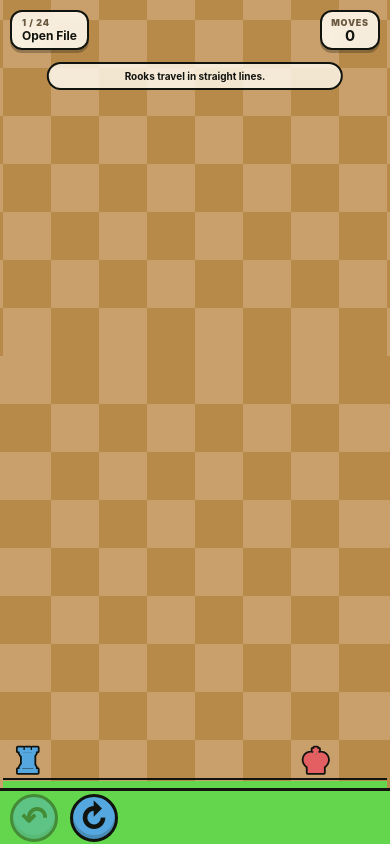
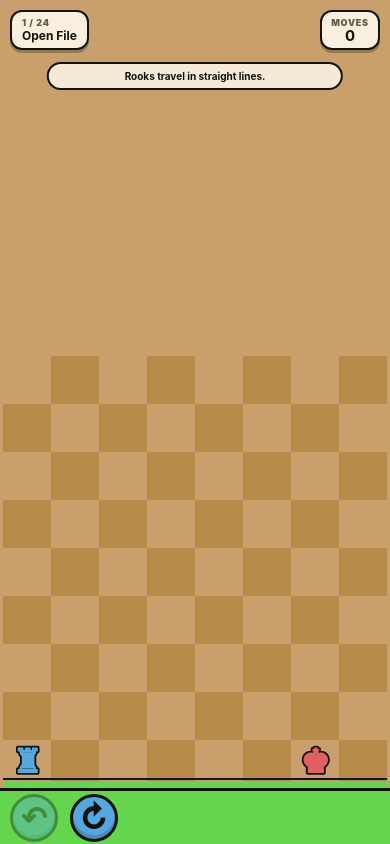
Before and after one commit to Altanshagai12/usion-gravity-gambit, a website: page index.html in a window 390 px wide. Drawn offline with Linux system fonts and the light colour scheme.

Commit message:
Fix mobile board layout and rebalance campaign

```diff
--- a/app.js
+++ b/app.js
@@ -80,7 +80,7 @@
     document.getElementById('levelNumber').textContent = `${levelIndex + 1} / ${levels.length}`;
     document.getElementById('moveCount').textContent = state?.moves || 0;
     document.getElementById('levelTitle').textContent = language === 'mn' ? `Үе ${levelIndex + 1}` : levels[levelIndex].title;
-    document.getElementById('levelHint').textContent = language === 'mn' ? hintsMn[levelIndex] : levels[levelIndex].hint;
+    document.getElementById('levelHint').textContent = language === 'mn' ? hintsMn[levels[levelIndex].hintIndex ?? levelIndex] : levels[levelIndex].hint;
     undoButton.disabled = history.length === 0 || animating;
   }
 
@@ -113,8 +113,8 @@
       context.fillStyle = move.capture ? 'rgba(227,95,98,.58)' : 'rgba(104,74,37,.46)';
       context.beginPath(); context.arc((move.to[0] + .5) * cellSize, (move.to[1] + .5) * cellSize, cellSize * .22, 0, Math.PI * 2); context.fill();
     }
-    if (boardState.kingAlive) drawPiece('king', level.king[0], level.king[1], colors.red, false);
-    boardState.pieces.forEach((piece) => drawPiece(piece.type, piece.x, piece.y, colors.blue, piece.id === selectedId));
+    if (boardState.kingAlive) drawPiece('king', level.king[0], level.king[1], colors.red);
+    boardState.pieces.forEach((piece) => drawPiece(piece.type, piece.x, piece.y, colors.blue));
     context.fillStyle = colors.green;
     context.strokeStyle = colors.ink;
     context.lineWidth = Math.max(2, cellSize * .045);
@@ -139,17 +139,13 @@
     context.beginPath(); context.roundRect((x + .5) * cellSize - width / 2, (y + .91) * cellSize, width, cellSize * .14, cellSize * .09); context.fill(); context.stroke();
   }
 
-  function drawPiece(type, x, y, color, selected) {
+  function drawPiece(type, x, y, color) {
     const size = cellSize * .69;
     context.font = `900 ${size}px Georgia, serif`;
     context.textAlign = 'center'; context.textBaseline = 'middle'; context.lineJoin = 'round';
     context.lineWidth = Math.max(3, cellSize * .075); context.strokeStyle = colors.ink; context.fillStyle = color;
     context.strokeText(symbols[type], (x + .5) * cellSize, (y + .49) * cellSize);
     context.fillText(symbols[type], (x + .5) * cellSize, (y + .49) * cellSize);
-    if (selected) {
-      context.strokeStyle = colors.green; context.lineWidth = Math.max(3, cellSize * .06);
-      context.strokeRect(x * cellSize + 4, y * cellSize + 4, cellSize - 8, cellSize - 8);
-    }
   }
 
   function interpolate(from, to, amount) {
--- a/index.html
+++ b/index.html
@@ -7,7 +7,7 @@
   <title>Gravity Gambit</title>
   <link rel="icon" href="profile-icon-v1.png" type="image/png">
   <link rel="apple-touch-icon" href="profile-icon-v1.png">
-  <link rel="stylesheet" href="styles.css?v=2.1.0">
+  <link rel="stylesheet" href="styles.css?v=2.2.0">
   <script async src="https://usions.com/usion-sdk.js"></script>
 </head>
 <body>
@@ -36,8 +36,8 @@
     </div>
   </div>
 
-  <script src="game-core.js?v=2.1.0"></script>
-  <script src="levels.js?v=2.1.0"></script>
-  <script src="app.js?v=2.1.0"></script>
+  <script src="game-core.js?v=2.2.0"></script>
+  <script src="levels.js?v=2.2.0"></script>
+  <script src="app.js?v=2.2.0"></script>
 </body>
 </html>
--- a/levels.js
+++ b/levels.js
@@ -9,7 +9,7 @@
     title, hint, pieces, king, walls, platforms, width: 8, height: 9,
   });
 
-  return [
+  const campaign = [
     L('Open File', 'Rooks travel in straight lines.', [{ type: 'rook', x: 0, y: 8 }], [6, 8]),
     L('Clean Diagonal', 'Bishops stay on their color.', [{ type: 'bishop', x: 0, y: 8 }], [4, 4]),
     L('The Jump', 'Knights leap over solid blocks.', [{ type: 'knight', x: 1, y: 8 }], [2, 6], [[1, 7], [2, 7], [3, 7]]),
@@ -22,52 +22,64 @@
     ], [5, 2], [[7, 3], [6, 5], [0, 6], [7, 2], [1, 6]]),
     L('Hook and Ladder', 'The rook opens the knight route.', [
       { id: 'knight', type: 'knight', x: 5, y: 7 }, { id: 'rook', type: 'rook', x: 0, y: 6 },
-    ], [7, 5], [[4, 6], [4, 3], [3, 6], [4, 4], [6, 3], [5, 3], [6, 5]], [[5, 3], [5, 4]]),
+    ], [7, 5], [[4, 6], [4, 3], [3, 6], [4, 4], [6, 3], [5, 3], [6, 5]], [[5, 4]]),
     L('Borrowed Height', 'Move the rook so the knight can climb.', [
       { id: 'rook', type: 'rook', x: 4, y: 3 }, { id: 'knight', type: 'knight', x: 4, y: 7 },
-    ], [5, 2], [[2, 2], [4, 5], [4, 6], [1, 4], [0, 4], [5, 4]], [[7, 3], [3, 6], [2, 2]]),
+    ], [5, 2], [[2, 2], [4, 5], [4, 6], [1, 4], [0, 4], [5, 4]], [[7, 3], [3, 6]]),
     L('Shared Landing', 'One knight creates the other knight’s route.', [
       { id: 'left', type: 'knight', x: 4, y: 5 }, { id: 'right', type: 'knight', x: 2, y: 3 },
     ], [6, 5], [[2, 5], [1, 3], [3, 3], [7, 3], [3, 6], [0, 2], [7, 4], [4, 6], [4, 4], [1, 2]], [[6, 6], [0, 6], [3, 4], [0, 4], [2, 1]]),
     L('Three Hands', 'Most puzzles need every piece; this one keeps one alternate decoy.', [
       { id: 'bishop', type: 'bishop', x: 2, y: 3 }, { id: 'knight', type: 'knight', x: 5, y: 6 },
       { id: 'pawn', type: 'pawn', x: 0, y: 7 },
-    ], [6, 4], [[0, 4], [2, 4], [4, 7], [2, 2], [5, 5], [2, 7]], [[3, 4], [5, 4], [2, 2]]),
+    ], [6, 4], [[0, 4], [2, 4], [4, 7], [2, 2], [5, 5], [2, 7]], [[3, 4], [5, 4]]),
     L('Vertical Relay', 'The knight first clears a vertical relay.', [
       { id: 'rook', type: 'rook', x: 3, y: 7 }, { id: 'knight', type: 'knight', x: 4, y: 3 },
-    ], [7, 1], [[1, 7], [0, 7], [5, 7], [5, 4], [6, 5], [7, 7], [1, 6], [1, 4], [2, 4], [0, 2]], [[4, 2], [1, 2], [7, 7]]),
+      { id: 'pawn', type: 'pawn', x: 5, y: 8 },
+    ], [7, 1], [[1, 7], [0, 7], [5, 7], [5, 4], [6, 5], [7, 7], [1, 6], [1, 4], [2, 4], [0, 2]], [[4, 2], [1, 2]]),
     L('Lift and Leap', 'The rook and knight must trade heights.', [
       { id: 'rook', type: 'rook', x: 0, y: 7 }, { id: 'knight', type: 'knight', x: 3, y: 3 },
+      { id: 'pawn', type: 'pawn', x: 0, y: 8 },
     ], [7, 3], [[2, 4], [7, 5], [3, 6], [1, 6], [6, 4], [2, 3], [5, 3]], [[4, 5], [7, 6], [2, 5]]),
     L('Counterweight', 'The knight moves first so the rook can borrow its platform.', [
       { id: 'knight', type: 'knight', x: 0, y: 5 }, { id: 'rook', type: 'rook', x: 3, y: 2 },
+      { id: 'relay', type: 'knight', x: 2, y: 8 },
     ], [7, 4], [[1, 3], [5, 3], [1, 7], [6, 3], [0, 1], [7, 6], [4, 6]], [[0, 6], [1, 4]]),
     L('Split Diagonal', 'The bishop and knight exchange the safe landing lane.', [
       { id: 'bishop', type: 'bishop', x: 3, y: 5 }, { id: 'knight', type: 'knight', x: 0, y: 7 },
+      { id: 'pawn', type: 'pawn', x: 3, y: 8 },
     ], [6, 5], [[5, 6], [7, 3], [5, 1], [3, 4], [1, 7], [2, 4], [3, 2], [1, 4]], [[6, 1], [2, 1]]),
     L('Queen’s Lift', 'Raise the rook before the queen crosses the board.', [
       { id: 'rook', type: 'rook', x: 0, y: 7 }, { id: 'queen', type: 'queen', x: 3, y: 4 },
+      { id: 'pawn', type: 'pawn', x: 2, y: 8 },
     ], [6, 2], [[7, 5], [4, 1], [6, 3], [5, 5], [3, 3], [7, 1], [5, 2], [2, 4], [4, 4]], [[5, 1], [1, 4], [7, 7], [4, 7]]),
     L('Crossed Supports', 'The bishop and rook must occupy each other’s landing files.', [
       { id: 'bishop', type: 'bishop', x: 5, y: 6 }, { id: 'rook', type: 'rook', x: 3, y: 3 },
+      { id: 'pawn', type: 'pawn', x: 4, y: 8 },
     ], [6, 1], [[3, 1], [4, 7], [0, 7], [2, 5], [4, 5], [2, 2], [7, 2], [0, 3], [6, 2]], [[3, 2], [1, 3]]),
     L('Mirror Descent', 'Two bishops descend through the same diagonal in sequence.', [
       { id: 'upper', type: 'bishop', x: 0, y: 2 }, { id: 'lower', type: 'bishop', x: 0, y: 6 },
-    ], [7, 3], [[1, 6], [0, 4], [4, 4], [1, 2], [5, 5], [4, 5], [3, 7], [3, 1], [4, 6], [5, 3], [6, 4]], [[1, 6], [7, 1], [2, 7], [2, 5]]),
+    ], [7, 3], [[1, 6], [0, 4], [4, 4], [1, 2], [5, 5], [4, 5], [3, 7], [3, 1], [4, 6], [5, 3], [6, 4]], [[7, 1], [2, 7], [2, 5]]),
     L('Turned Corner', 'The rook releases a seven-move knight ascent.', [
       { id: 'rook', type: 'rook', x: 4, y: 1 }, { id: 'knight', type: 'knight', x: 2, y: 7 },
+      { id: 'pawn', type: 'pawn', x: 4, y: 3 },
     ], [7, 2], [[4, 4], [1, 6], [2, 1], [0, 5], [5, 5], [7, 1], [3, 6], [6, 3], [7, 4], [5, 2], [3, 1], [0, 1], [4, 6]], [[1, 3], [7, 6]]),
     L('Folded Diagonal', 'One bishop builds the other bishop’s final color route.', [
       { id: 'lead', type: 'bishop', x: 4, y: 4 }, { id: 'relay', type: 'bishop', x: 0, y: 1 },
     ], [7, 2], [[6, 2], [4, 5], [2, 2], [6, 1], [0, 7], [4, 6], [1, 3], [2, 6], [3, 4], [2, 3], [6, 5]], [[7, 4], [4, 3], [6, 3], [0, 6]]),
     L('Twin Current', 'Two knights cross paths; preserve the lower landing.', [
       { id: 'upper', type: 'knight', x: 2, y: 5 }, { id: 'lower', type: 'knight', x: 1, y: 7 },
-    ], [6, 1], [[1, 4], [2, 2], [6, 3], [6, 6], [0, 6], [0, 4], [2, 3], [4, 5], [0, 7], [3, 7], [5, 3], [4, 4]], [[7, 7], [2, 5], [6, 3], [2, 2], [3, 7], [6, 2], [2, 1]]),
+      { id: 'relay', type: 'rook', x: 3, y: 6 },
+    ], [6, 1], [[1, 4], [2, 2], [6, 3], [6, 6], [0, 6], [0, 4], [2, 3], [4, 5], [0, 7], [3, 7], [5, 3], [4, 4]], [[7, 7], [6, 2], [2, 1]]),
     L('Deep Relay', 'Repeat the knight relay at three different heights.', [
       { id: 'first', type: 'knight', x: 5, y: 4 }, { id: 'second', type: 'knight', x: 3, y: 7 },
+      { id: 'pawn', type: 'pawn', x: 5, y: 8 },
     ], [6, 1], [[1, 4], [4, 7], [0, 6], [1, 7], [7, 7], [4, 4], [6, 4], [0, 1], [2, 1], [7, 2], [3, 6], [2, 4]], [[1, 2], [0, 4], [5, 2], [6, 2], [7, 6]]),
     L('Final Parallax', 'Both bishops must trade landing heights across nine precise moves.', [
       { id: 'right', type: 'bishop', x: 4, y: 7 }, { id: 'left', type: 'bishop', x: 0, y: 6 },
-    ], [7, 3], [[3, 5], [1, 1], [1, 3], [6, 1], [7, 5], [2, 5], [6, 4], [7, 1], [2, 7]], [[4, 4], [0, 5], [4, 1], [2, 5], [3, 7], [1, 7]]),
+    ], [7, 3], [[3, 5], [1, 1], [1, 3], [6, 1], [7, 5], [2, 5], [6, 4], [7, 1], [2, 7]], [[4, 4], [0, 5], [4, 1], [3, 7], [1, 7]]),
   ];
+
+  const order = [0, 1, 2, 3, 4, 5, 6, 7, 8, 9, 10, 11, 12, 13, 16, 17, 18, 20, 15, 19, 22, 14, 23, 21];
+  return order.map((sourceIndex) => ({ ...campaign[sourceIndex], hintIndex: sourceIndex }));
 });
--- a/styles.css
+++ b/styles.css
@@ -20,11 +20,9 @@ button { font: inherit; }
 .game-shell, .board-wrap { width: 100%; height: 100dvh; }
 .board-wrap {
   --grid-size: 54px;
-  position: relative; overflow: hidden; background-color: var(--tan-b);
-  background-image: conic-gradient(var(--tan-a) 25%, var(--tan-b) 0 50%, var(--tan-a) 0 75%, var(--tan-b) 0);
-  background-position: center bottom var(--rail-height); background-size: calc(var(--grid-size) * 2) calc(var(--grid-size) * 2);
+  position: relative; overflow: hidden; background: var(--tan-a);
 }
-canvas { position: absolute; left: 50%; bottom: var(--rail-height); display: block; max-width: 100%; max-height: calc(100% - var(--rail-height)); transform: translateX(-50%); touch-action: none; }
+canvas { position: absolute; left: 50%; bottom: var(--rail-height); display: block; max-width: none; max-height: none; transform: translateX(-50%); touch-action: none; }
 
 .hud { position: absolute; z-index: 2; inset: max(10px, env(safe-area-inset-top)) 10px auto; display: flex; align-items: flex-start; justify-content: space-between; pointer-events: none; }
 .hud button, .move-pill { min-height: 38px; border: 2px solid var(--ink); border-radius: 12px; background: rgba(255, 250, 240, .88); box-shadow: 0 3px 0 rgba(17, 19, 15, .28); color: var(--ink); backdrop-filter: blur(5px); }
```
Also changed, not shown: test/core.test.js (+18 -4 lines), test/ui-contract.test.js (added, +25 -0 lines).
